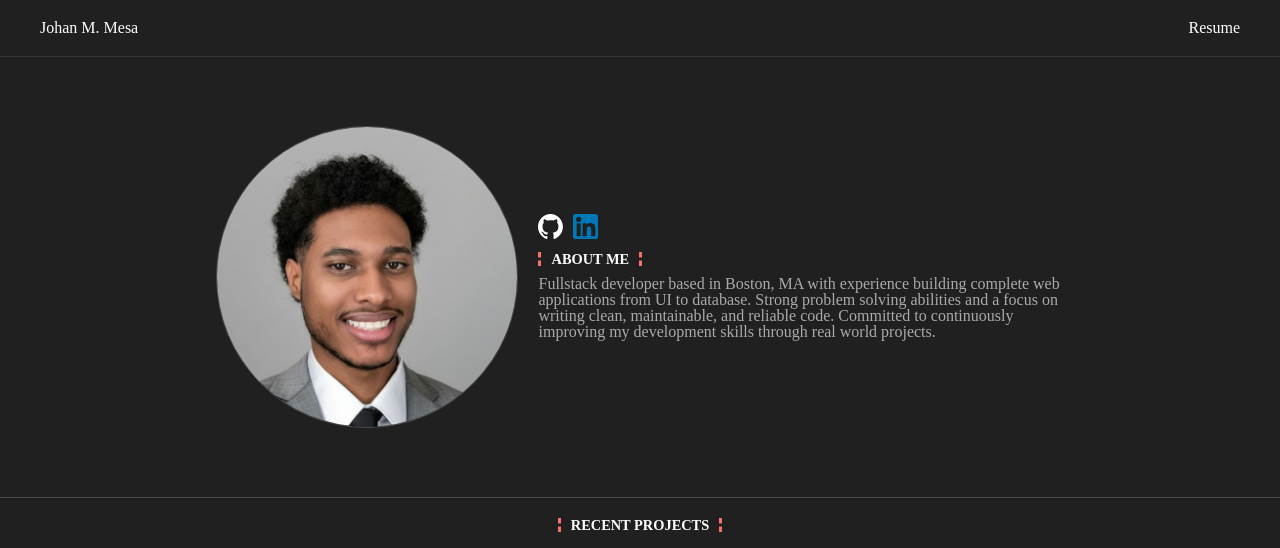
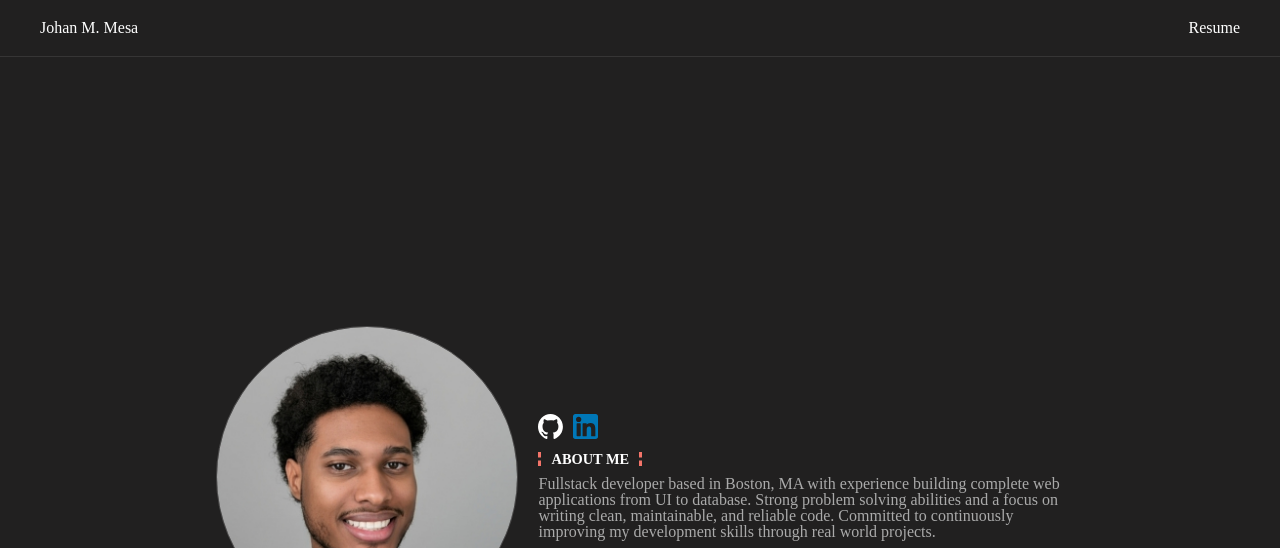
Before and after one commit to GravityCodes/portfolio, a React (Vite) app: page / in a window 1280 px wide. Shown: the top 548 px of the page. Built offline with nearby package versions, Linux system fonts and the light colour scheme.

Commit message:
feat: sticky nav

```diff
--- a/src/app.module.css
+++ b/src/app.module.css
@@ -38,6 +38,9 @@
   border-bottom: 1px solid var(--clr-surface-a10);
   display: flex;
   justify-content: center;
+  position: sticky;
+  top: 0px;
+  background-color: var(--clr-surface-a0);
 }
 
 .navContent {
@@ -109,6 +112,15 @@
   align-items: center;
   flex-direction: column;
   margin: 0 auto;
+}
+.headerContainer,
+.recentProjects,
+.workHistory,
+.contactMe {
+  height: 100vh;
+  display: flex;
+  flex-direction: column;
+  justify-content: center;
 }
 
 .recentProjects {
```
